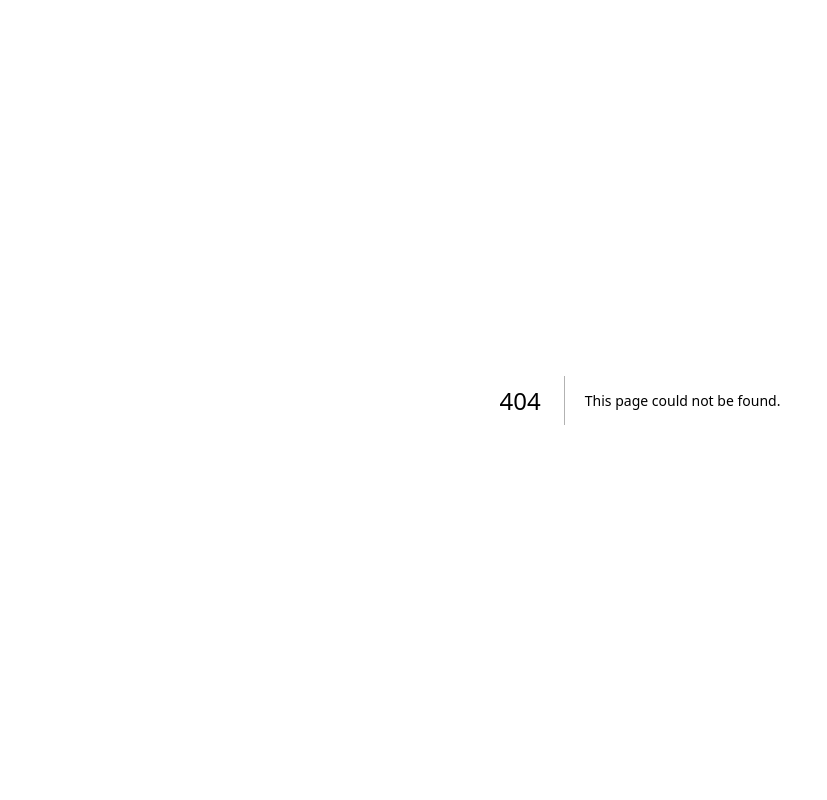
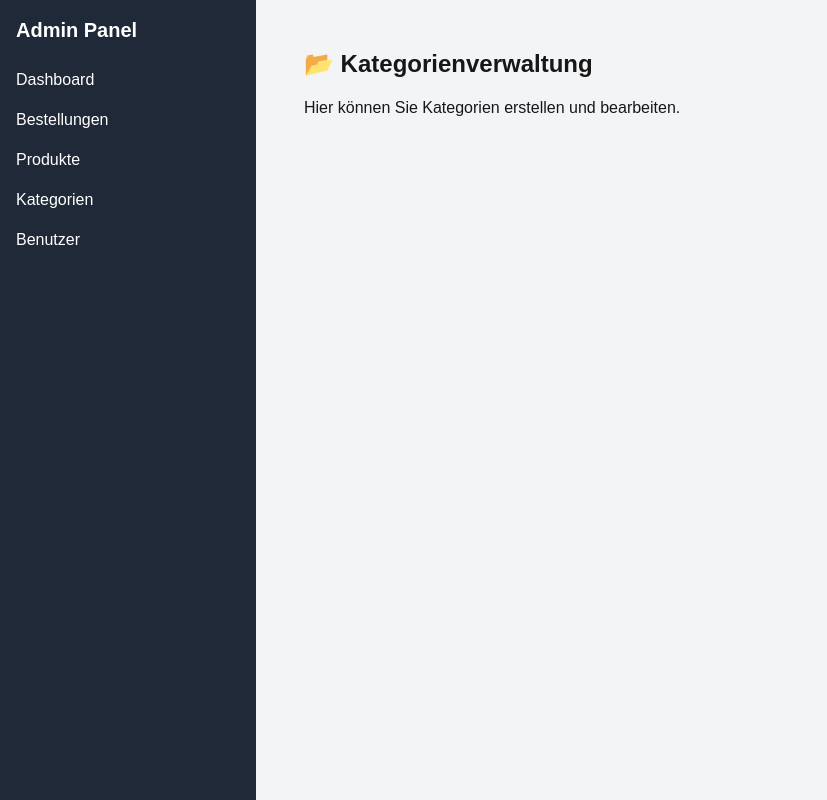
Before and after one commit to EmreAlma/restaurant-website, a Next.js app in the folder frontend/: page /admin/categories in a window 1280 px wide. Before the commit this address had no page. Shown: the whole page, without its empty margins (0-827 px from the left). Built offline with nearby package versions, Linux system fonts and the light colour scheme.

Commit message:
Implement admin user layout and categories layout

```diff
--- /dev/null
+++ b/frontend/app/admin/categories/page.jsx
@@ -0,0 +1,12 @@
+"use client";
+
+const AdminCategoriesPage = () => {
+  return (
+    <div className="p-6">
+      <h1 className="text-2xl font-bold mb-4">📂 Kategorienverwaltung</h1>
+      <p>Hier können Sie Kategorien erstellen und bearbeiten.</p>
+    </div>
+  );
+};
+
+export default AdminCategoriesPage;
--- a/frontend/app/admin/orders/page.jsx
+++ b/frontend/app/admin/orders/page.jsx
@@ -3,8 +3,8 @@
 const AdminOrdersPage = () => {
   return (
     <div className="p-6">
-      <h1 className="text-2xl font-bold mb-4">📦 Sipariş Yönetimi</h1>
-      <p>Burada gelen siparişleri göreceksiniz.</p>
+      <h1 className="text-2xl font-bold mb-4">📦 Bestellverwaltung</h1>
+      <p>Hier sehen Sie die eingegangenen Bestellungen.</p>
     </div>
   );
 };
--- a/frontend/app/admin/products/page.jsx
+++ b/frontend/app/admin/products/page.jsx
@@ -3,8 +3,8 @@
 const AdminProductsPage = () => {
   return (
     <div className="p-6">
-      <h1 className="text-2xl font-bold mb-4">🍕 Ürün Yönetimi</h1>
-      <p>Burada ürünleri listeleyebilir, ekleyebilir veya düzenleyebilirsiniz.</p>
+      <h1 className="text-2xl font-bold mb-4">🍕 Produktverwaltung</h1>
+      <p>Hier können Sie Produkte anzeigen, hinzufügen oder bearbeiten.</p>
     </div>
   );
 };
--- /dev/null
+++ b/frontend/app/admin/users/page.jsx
@@ -0,0 +1,12 @@
+"use client";
+
+const AdminUsersPage = () => {
+  return (
+    <div className="p-6">
+      <h1 className="text-2xl font-bold mb-4">👥 Kunden</h1>
+      <p>Hier sehen Sie die im System registrierten Kunden.</p>
+    </div>
+  );
+};
+
+export default AdminUsersPage;
```
